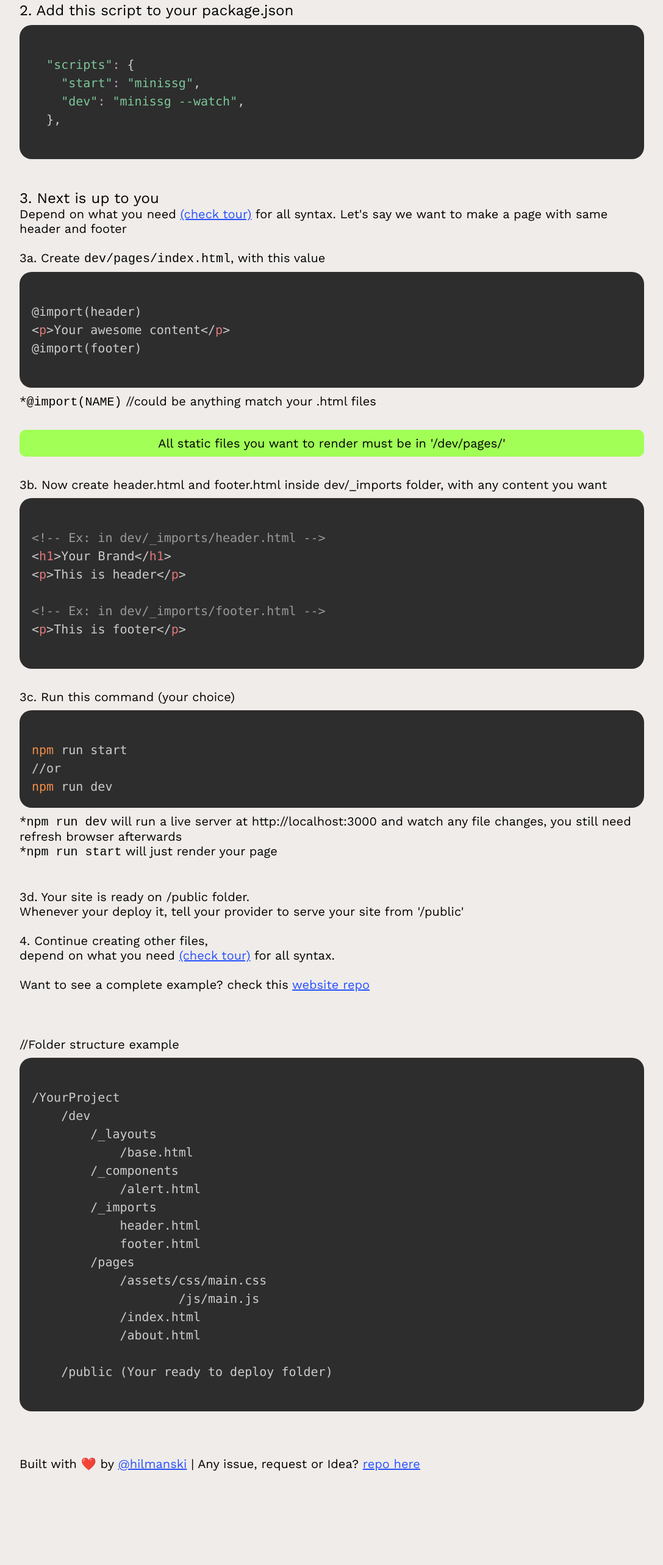
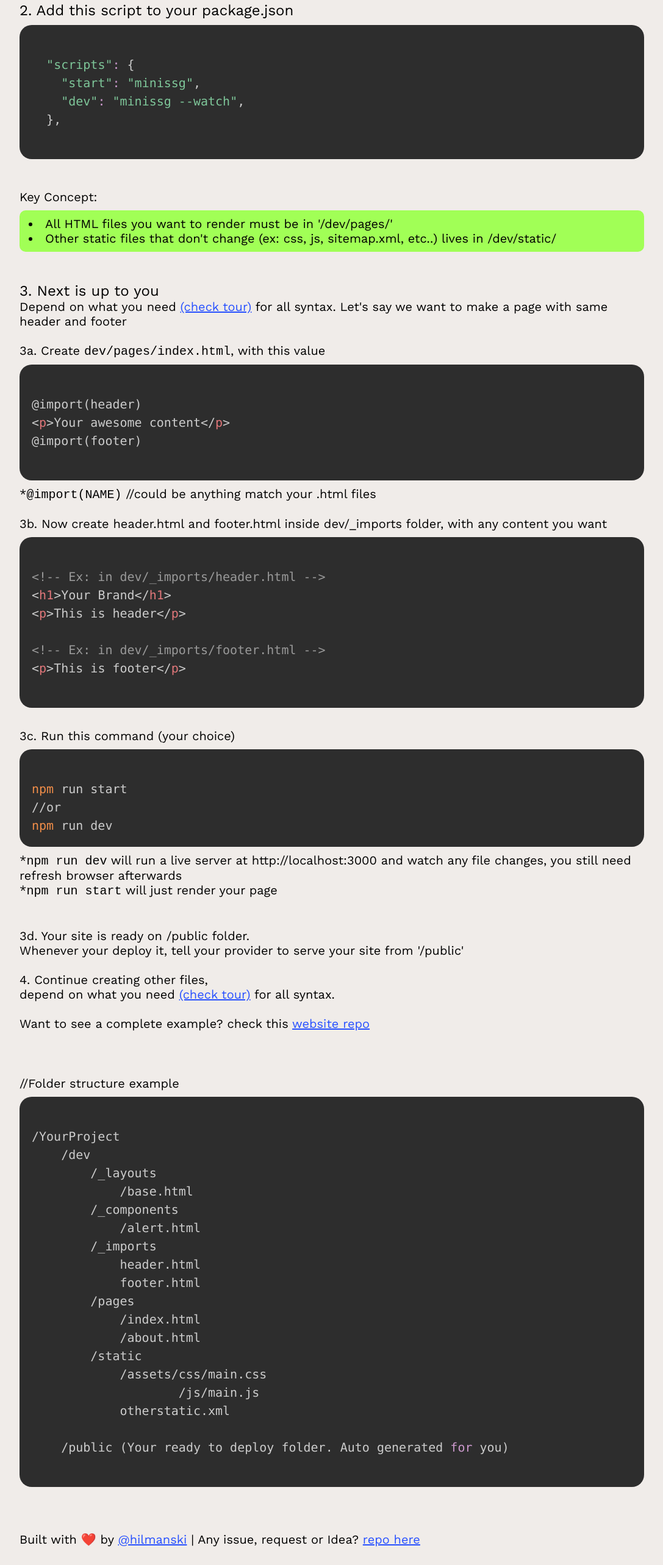
Before and after one commit to hilmanski/mini-SSG-website, a website: page public/install/index.html in a window 1280 px wide. Shown: the part 669-3236 px from the top of the page at 61% size, without its empty margins (96-1183 px from the left). Before the commit the page ends 3112 px from the top, so only its background shows below. Drawn offline with nearby package versions, Linux system fonts and the light colour scheme.

Commit message:
update info about static folder

```diff
--- a/package.json
+++ b/package.json
@@ -12,6 +12,6 @@
   "author": "",
   "license": "ISC",
   "dependencies": {
-    "mini-ssg": "^0.1.7"
+    "mini-ssg": "^0.2.0"
   }
 }
--- a/public/assets/css/main.css
+++ b/public/assets/css/main.css
@@ -121,10 +121,6 @@ h1{
 	display: block;
 	}
 
-	.hero {
-		padding: 70px 0;
-	}
-
 	h1{
 	font-size: 1.8rem;
 	}
@@ -146,7 +142,7 @@ h1{
 	}
 
 	.xl{
-		font-size: 1.7rem;
+		font-size: 1.8rem;
 	}
 
 }
--- a/public/install/index.html
+++ b/public/install/index.html
@@ -61,6 +61,14 @@ npm install mini-ssg
 		</div>
 
 		<div>
+		<p>Key Concept: </p>
+		<div class="alert-warning">
+			<li> All HTML files you want to render must be in '/dev/pages/'</li>
+			<li>Other static files that don't change (ex: css, js, sitemap.xml, etc..) lives in /dev/static/</li>
+		</div>
+		</div>
+
+		<div>
 			<p class="m"> 3. Next is up to you </p>
 			<p>Depend on what you need <a href="/tour" target="_blank">(check tour)</a> for all syntax. Let's say we want to make a page with same header and footer</p>
 
@@ -72,9 +80,6 @@ npm install mini-ssg
 @import(footer)
 			</code></pre>
 			<p>*<code>@import(NAME)</code> //could be anything match your .html files</p>
-
-			<br>
-			<p class="alert-warning text-center">All static files you want to render must be in '/dev/pages/'</p>
 
 			<br>
 			<p>3b. Now create header.html and footer.html inside dev/_imports folder, with any content you want</p>
@@ -126,12 +131,14 @@ npm run dev
 			header.html
 			footer.html
 		/pages
+			/index.html
+			/about.html
+		/static
 			/assets/css/main.css
 					/js/main.js
-			/index.html
-			/about.html
+			otherstatic.xml
 
-	/public (Your ready to deploy folder)
+	/public (Your ready to deploy folder. Auto generated for you)
 			</code></pre>
 		</div>
 
```
Also changed, not shown: dev/pages/install.html (+13 -6 lines), dev/pages/assets/img/astonish.jpg (added), dev/pages/assets/img/oct-17-be-the-change-for-the-good-full.png (added), public/assets/img/astonish.jpg (added), public/assets/img/oct-17-be-the-change-for-the-good-full.png (added), 1 other file.
